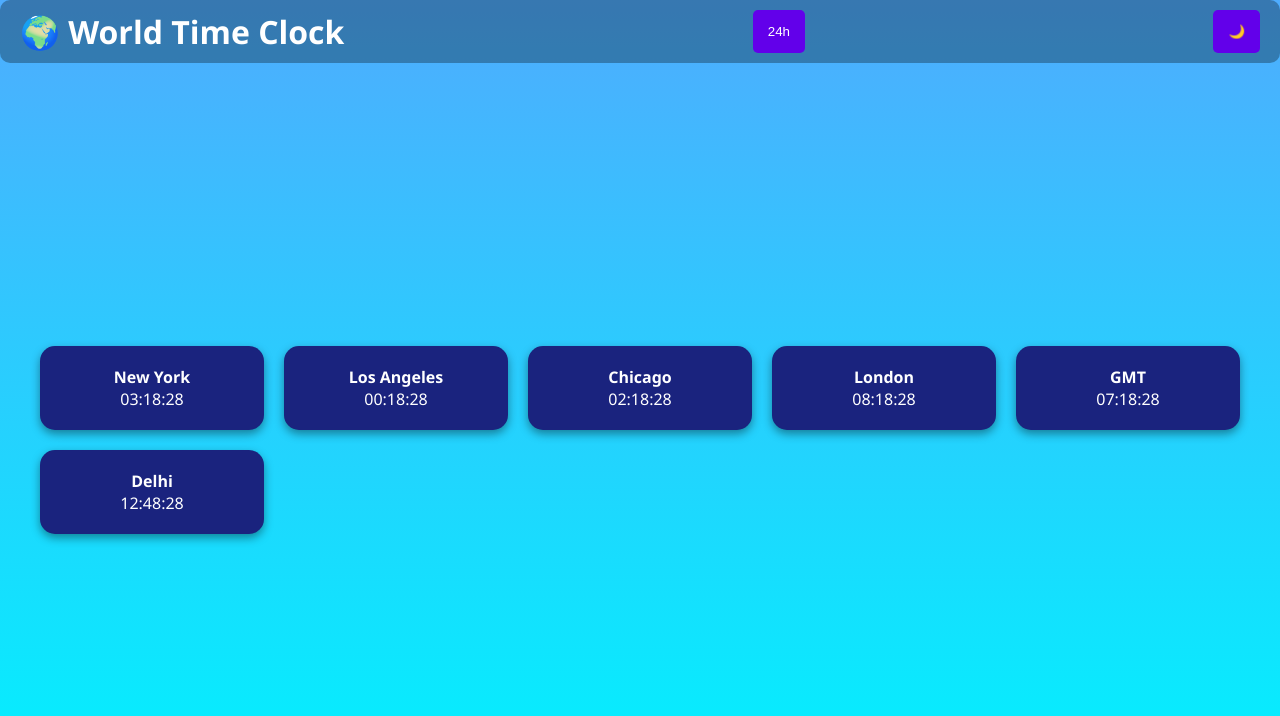
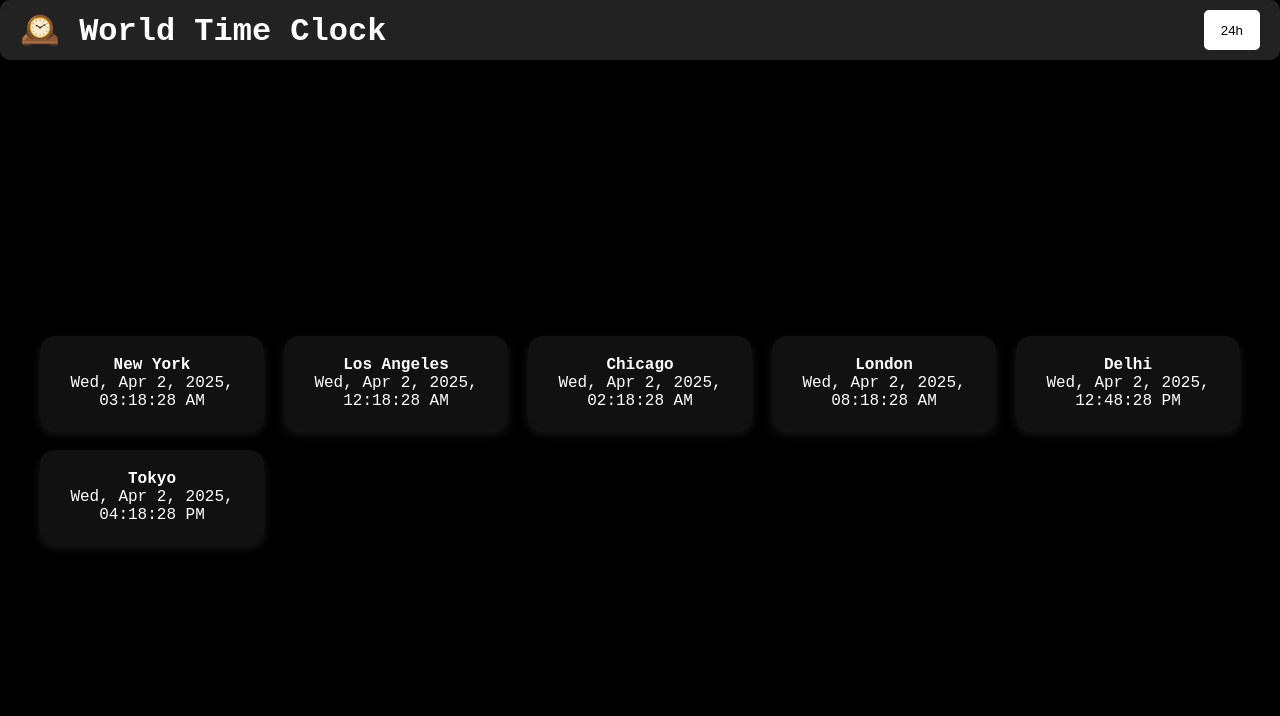
Before and after one commit to kakani17481a0566/TimeDisplay, a plain HTML site: page index.html in a window 1280 px wide. Drawn offline with Linux system fonts and the light colour scheme.

Commit message:
Update index.html

```diff
--- a/index.html
+++ b/index.html
@@ -3,7 +3,7 @@
 <head>
   <meta charset="UTF-8">
   <meta name="viewport" content="width=device-width, initial-scale=1.0">
-  <title>🌍 World Time Clock</title>
+  <title>🕰️ World Time Clock</title>
 
   <style>
     * {
@@ -13,8 +13,8 @@
     }
 
     body {
-      font-family: 'Segoe UI', Tahoma, Geneva, Verdana, sans-serif;
-      background: linear-gradient(to bottom, #4facfe, #00f2fe);
+      font-family: 'Courier New', Courier, monospace;
+      background: #000;
       color: #fff;
       padding: 20px;
       display: flex;
@@ -22,7 +22,7 @@
       align-items: center;
       justify-content: center;
       min-height: 100vh;
-      transition: background 0.5s ease;
+      transition: background 0.5s ease, color 0.5s ease;
     }
 
     header {
@@ -30,7 +30,7 @@
       justify-content: space-between;
       width: 100%;
       padding: 10px 20px;
-      background: rgba(0, 0, 0, 0.3);
+      background: #222;
       border-radius: 10px;
       margin-bottom: 20px;
       position: fixed;
@@ -39,17 +39,18 @@
     }
 
     button {
-      background: #6200ea;
-      border: none;
+      background: #fff;
+      border: 2px solid #fff;
       padding: 10px 15px;
       border-radius: 5px;
       cursor: pointer;
-      color: white;
-      transition: background 0.3s ease;
+      color: #000;
+      transition: background 0.3s ease, color 0.3s ease;
     }
 
     button:hover {
-      background: #3700b3;
+      background: #000;
+      color: #fff;
     }
 
     .grid-container {
@@ -62,46 +63,30 @@
     }
 
     .clock-card {
-      background: #1a237e;
+      background: #111;
       padding: 20px;
       border-radius: 15px;
-      box-shadow: 0 4px 10px rgba(0, 0, 0, 0.4);
+      box-shadow: 0 4px 10px rgba(255, 255, 255, 0.1);
       text-align: center;
       transition: transform 0.3s ease, background 0.5s ease;
     }
 
     .clock-card:hover {
       transform: translateY(-10px);
-      background: #283593;
-    }
-
-    .dark-mode {
-      background: #121212;
-      color: #e0e0e0;
-    }
-
-    .dark-mode header {
-      background: rgba(255, 255, 255, 0.1);
-    }
-
-    .dark-mode button {
-      background: #bb86fc;
-    }
-
-    .dark-mode button:hover {
-      background: #3700b3;
+      background: #333;
     }
   </style>
 </head>
 <body>
 
   <header>
-    <h1>🌍 World Time Clock</h1>
+    <h1>🕰️ World Time Clock</h1>
     <button id="toggleFormat" aria-label="Toggle Time Format">24h</button>
-    <button id="themeToggle" aria-label="Toggle Dark Mode">🌙</button>
   </header>
 
-  <main id="clockContainer" class="grid-container"></main>
+  <main id="clockContainer" class="grid-container">
+    <!-- Time Zone Cards will be inserted here -->
+  </main>
 
   <script>
     const timeZones = [
@@ -109,26 +94,18 @@
       { name: "Los Angeles", timeZone: "America/Los_Angeles" },
       { name: "Chicago", timeZone: "America/Chicago" },
       { name: "London", timeZone: "Europe/London" },
-      { name: "GMT", timeZone: "GMT" },
-      { name: "Delhi", timeZone: "Asia/Kolkata" }
+      { name: "Delhi", timeZone: "Asia/Kolkata" },
+      { name: "Tokyo", timeZone: "Asia/Tokyo" }
     ];
 
     let is24Hour = true;
-    let isDarkMode = false;
 
     document.getElementById("toggleFormat").addEventListener("click", toggleTimeFormat);
-    document.getElementById("themeToggle").addEventListener("click", toggleTheme);
 
     function toggleTimeFormat() {
       is24Hour = !is24Hour;
       document.getElementById("toggleFormat").textContent = is24Hour ? "24h" : "12h";
       updateClocks();
-    }
-
-    function toggleTheme() {
-      isDarkMode = !isDarkMode;
-      document.body.classList.toggle("dark-mode", isDarkMode);
-      document.getElementById("themeToggle").textContent = isDarkMode ? "☀️" : "🌙";
     }
 
     function updateClocks() {
@@ -137,27 +114,31 @@
       container.innerHTML = "";
 
       timeZones.forEach(({ name, timeZone }) => {
-        const formatter = new Intl.DateTimeFormat("en-US", {
+        const time = new Date().toLocaleString("en-US", {
           timeZone,
           hour: is24Hour ? "2-digit" : "numeric",
           minute: "2-digit",
           second: "2-digit",
-          hour12: !is24Hour,
+          weekday: "short",
+          year: "numeric",
+          month: "short",
+          day: "numeric"
         });
-
-        const dateTime = formatter.format(now);
 
         const card = `
           <div class="clock-card" aria-label="Time in ${name}">
             <h4>${name}</h4>
-            <p>${dateTime}</p>
+            <p>${time}</p>
           </div>
         `;
         container.insertAdjacentHTML("beforeend", card);
       });
+
+      // Schedule the next update precisely at the start of the next second
+      setTimeout(updateClocks, 1000 - now.getMilliseconds());
     }
 
-    setInterval(updateClocks, 1000);
+    // Initial call to start the clock
     updateClocks();
   </script>
 
```
